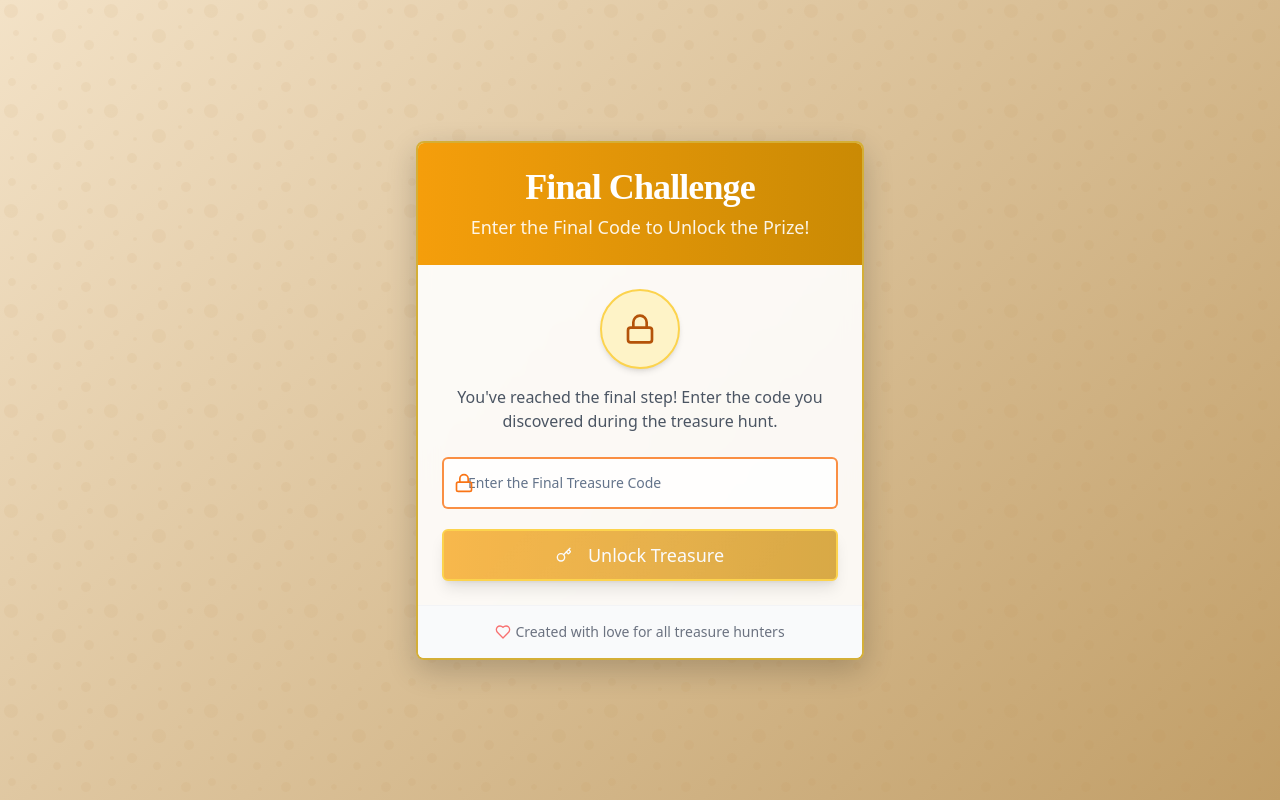
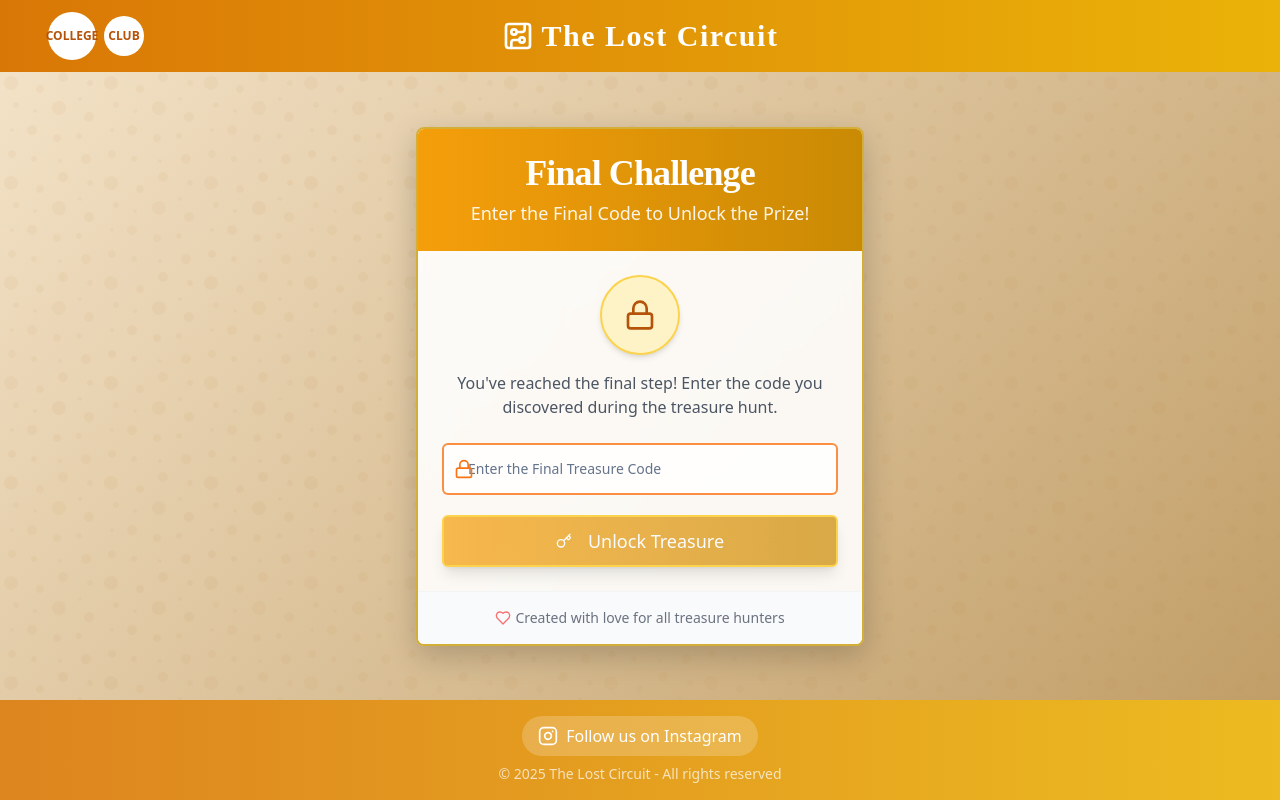
Before and after one commit to rinkudiwakar/lostcircuit, a React (Vite) app: page / in a window 1280 px wide. Built offline with nearby package versions, Linux system fonts and the light colour scheme.

Commit message:
Add header and footer with content
Implement header with title and logo, and footer with social media links.

```diff
--- /dev/null
+++ b/src/components/Footer.tsx
@@ -0,0 +1,26 @@
+
+import React from 'react';
+import { Instagram } from 'lucide-react';
+
+const Footer: React.FC = () => {
+  return (
+    <footer className="w-full py-4 bg-gradient-to-r from-amber-600/90 to-yellow-500/90 mt-auto">
+      <div className="container mx-auto flex justify-center items-center">
+        <a
+          href="https://instagram.com"
+          target="_blank"
+          rel="noopener noreferrer"
+          className="flex items-center space-x-2 bg-white/20 hover:bg-white/30 px-4 py-2 rounded-full transition-colors"
+        >
+          <Instagram className="h-5 w-5 text-white" />
+          <span className="text-white font-medium">Follow us on Instagram</span>
+        </a>
+      </div>
+      <div className="text-center mt-2 text-white/70 text-sm">
+        © {new Date().getFullYear()} The Lost Circuit - All rights reserved
+      </div>
+    </footer>
+  );
+};
+
+export default Footer;
--- /dev/null
+++ b/src/components/Header.tsx
@@ -0,0 +1,36 @@
+
+import React from 'react';
+import { CircuitBoard } from 'lucide-react';
+
+const Header: React.FC = () => {
+  return (
+    <header className="w-full py-3 px-4 bg-gradient-to-r from-amber-600 to-yellow-500 shadow-md">
+      <div className="container mx-auto flex justify-between items-center">
+        <div className="flex items-center space-x-2">
+          {/* College Logo Placeholder - Replace with actual logo */}
+          <div className="h-12 w-12 bg-white rounded-full flex items-center justify-center">
+            <span className="text-amber-700 font-bold text-xs">COLLEGE</span>
+          </div>
+
+          {/* Club Logo Placeholder - Replace with actual logo */}
+          <div className="h-10 w-10 bg-white rounded-full flex items-center justify-center">
+            <span className="text-amber-700 font-bold text-xs">CLUB</span>
+          </div>
+        </div>
+
+        <div className="flex items-center">
+          <CircuitBoard className="h-8 w-8 text-white mr-2" />
+          <h1 className="text-2xl md:text-3xl font-bold text-white treasure-font tracking-wider">
+            The Lost Circuit
+          </h1>
+        </div>
+
+        <div className="w-24">
+          {/* Empty div for balance */}
+        </div>
+      </div>
+    </header>
+  );
+};
+
+export default Header;
--- a/src/components/TreasureHuntFinale.tsx
+++ b/src/components/TreasureHuntFinale.tsx
@@ -1,8 +1,9 @@
-
 import React, { useState, useEffect } from 'react';
 import { Card, CardContent, CardDescription, CardFooter, CardHeader, CardTitle } from "@/components/ui/card";
 import PasswordInput from './PasswordInput';
 import ConfettiEffect from './ConfettiEffect';
+import Header from './Header';
+import Footer from './Footer';
 import { Trophy, Gift, PartyPopper, Heart, Lock } from "lucide-react";
 
 // The password to unlock the treasure
@@ -28,7 +29,10 @@ const TreasureHuntFinale: React.FC = () => {
   };
 
   return (
-    <div className="min-h-screen w-full treasure-bg flex items-center justify-center p-4">
+    <div className="min-h-screen w-full flex flex-col">
+      <Header />
+
+      <div className="flex-grow treasure-bg flex items-center justify-center p-4">
         <ConfettiEffect active={showConfetti} />
 
         <Card className={`treasure-card w-full max-w-md mx-auto overflow-hidden ${unlocked ? 'scale-in' : ''}`}>
@@ -102,6 +106,9 @@ const TreasureHuntFinale: React.FC = () => {
           </CardFooter>
         </Card>
       </div>
+
+      <Footer />
+    </div>
   );
 };
 
```
Lines whose indentation alone changed are shown as unchanged.
